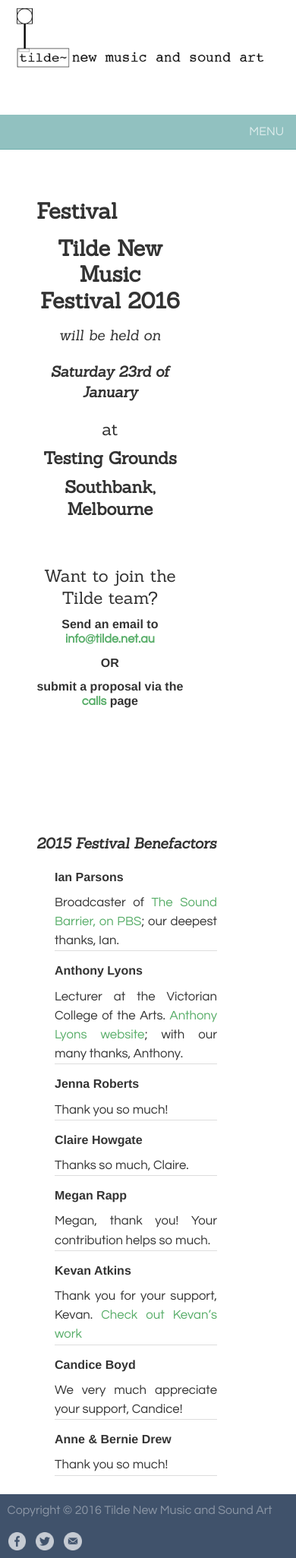
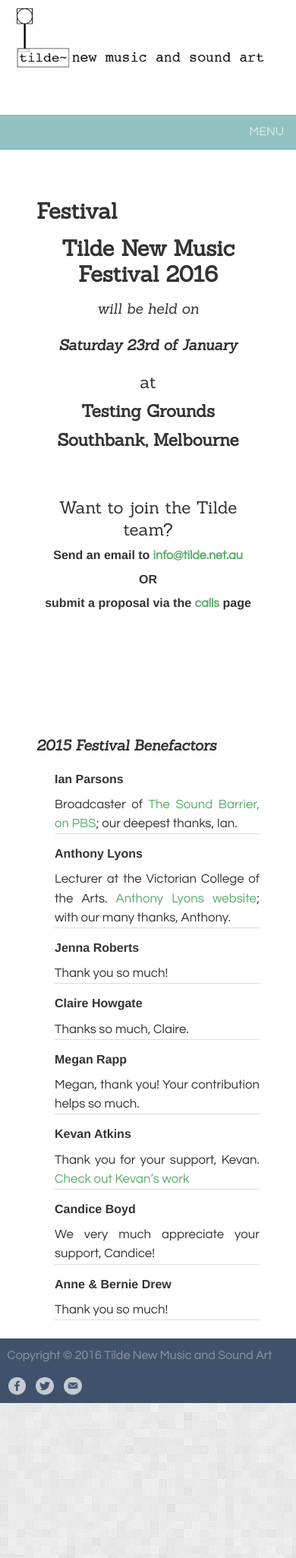
Before and after one commit to unclewalter/tilde-festival-website, a Jekyll site: the page built from pages/festival.html, in a window 390 px wide. Shown: the whole page at 76% size. Built offline with Jekyll 4.4.1, drawn with Linux system fonts in a browser that asks for light colours.

Commit message:
Adding responsive breakpoint to festival poster and benefactors list.

```diff
--- a/_sass/_layout.scss
+++ b/_sass/_layout.scss
@@ -27,6 +27,11 @@
 	font-family: $sans-serif;
 }
 
+.frontpage-slideshow img {
+	width: 1200px;
+	height: auto;
+}
+
 .festival-poster {
 	@include span-columns(8);
 	text-align: center;
@@ -48,7 +53,11 @@
 	}
 }
 
-.frontpage-slideshow img {
-	width: 1200px;
-	height: auto;
+@media (max-width: 780px) {
+	.festival-poster {
+		@include fill-parent;
+	}
+	.tilde-benefactors {
+		@include fill-parent
+	}
 }
```
